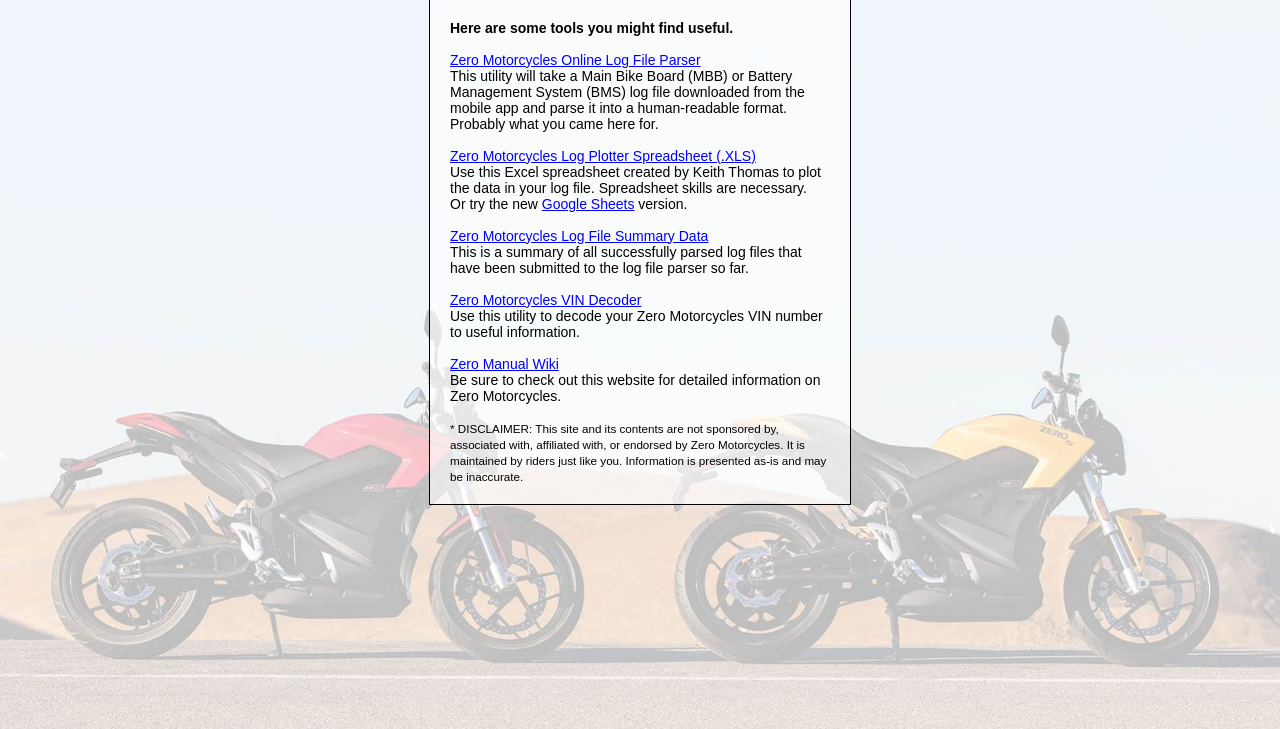
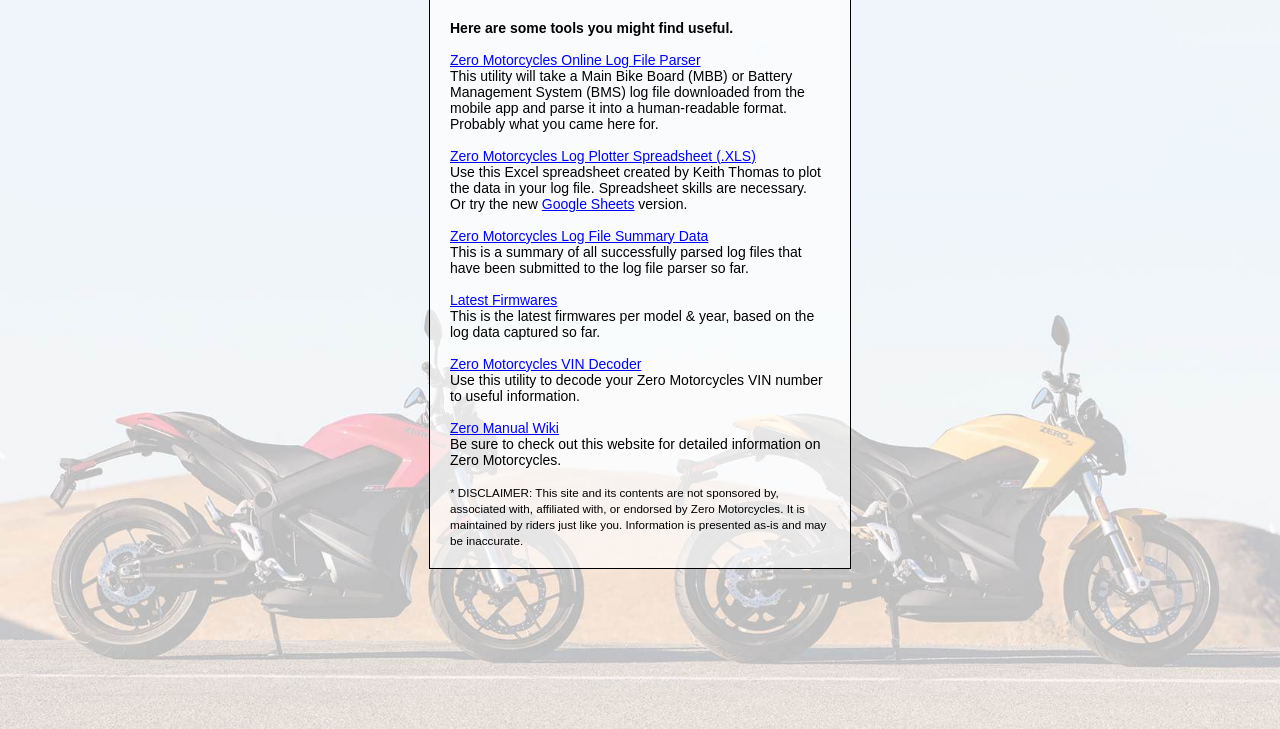
Before and after one commit to zero-motorcycle-community/web-tools, a PHP site: page / in a window 1280 px wide. Shown: the part 71-800 px from the top of the page. Run offline with PHP 8.4, Linux system fonts and the light colour scheme.

Commit message:
Added link to new firmware-summary page

```diff
--- a/index.php
+++ b/index.php
@@ -22,6 +22,9 @@
 	<a href="./logs.php">Zero Motorcycles Log File Summary Data</a><br />
 	This is a summary of all successfully parsed log files that have been submitted to the log file parser so far.<br />
 	<br />
+	<a href="./firmware-summary.php">Latest Firmwares</a><br />
+	This is the latest firmwares per model & year, based on the log data captured so far.<br />
+	<br />
 	<a href="./vindecoder/">Zero Motorcycles VIN Decoder</a><br />
 	Use this utility to decode your Zero Motorcycles VIN number to useful information.<br />
 	<br />
```
